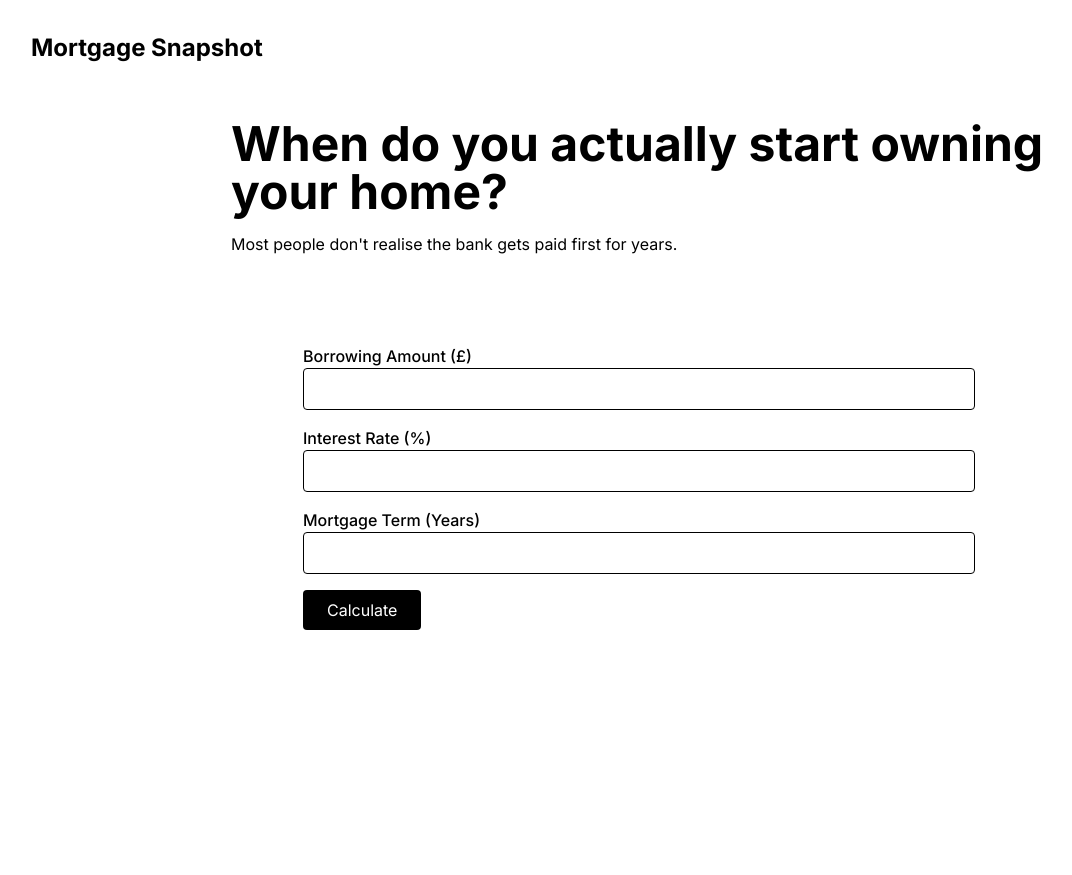
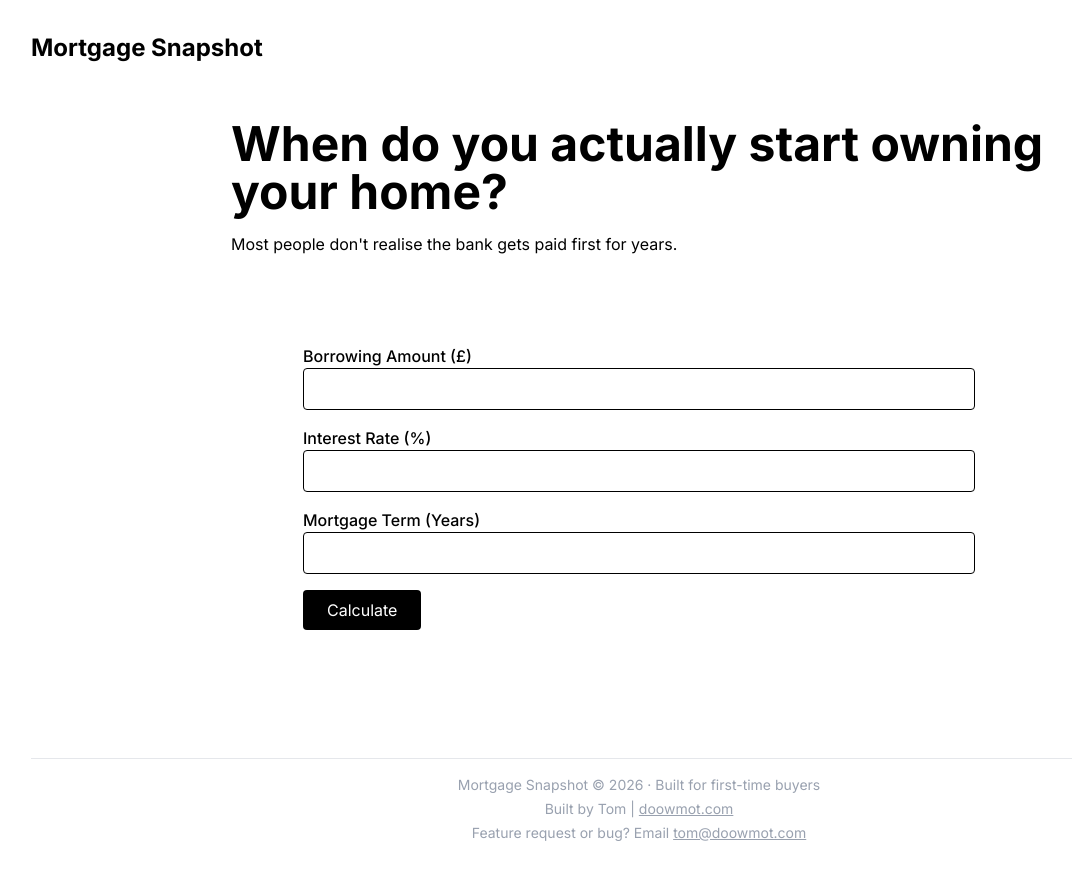
Before and after one commit to doowmot/mortgage-snapshot, a React (Vite) app: page / in a window 1280 px wide. Shown: the whole page, without its empty margins (1-1073 px from the left). Before the commit the page ends 800 px from the top, so only its background shows below. Built offline with nearby package versions, Linux system fonts and the light colour scheme.

Commit message:
add universal footer with personal branding and contact info

```diff
--- a/src/App.tsx
+++ b/src/App.tsx
@@ -13,6 +13,21 @@ function App() {
       <Routes>
         <Route path="/" element={<HomePage />} />
       </Routes>
+
+      <footer className="mt-32 text-center text-sm text-gray-400">
+        <hr className="border-gray-200 mb-4" />
+        <p>Mortgage Snapshot © 2026 · Built for first-time buyers</p>
+        <p className="mt-1">
+          Built by Tom |{' '}
+          <a href="https://doowmot.com" className="underline hover:text-gray-600">doowmot.com</a>
+        </p>
+        <p className="mt-1">
+          Feature request or bug? Email{' '}
+          <a href="mailto:tom@doowmot.com" className="underline hover:text-gray-600">
+            tom@doowmot.com
+          </a>
+        </p>
+      </footer>
     </BrowserRouter>
   )
 }
```
